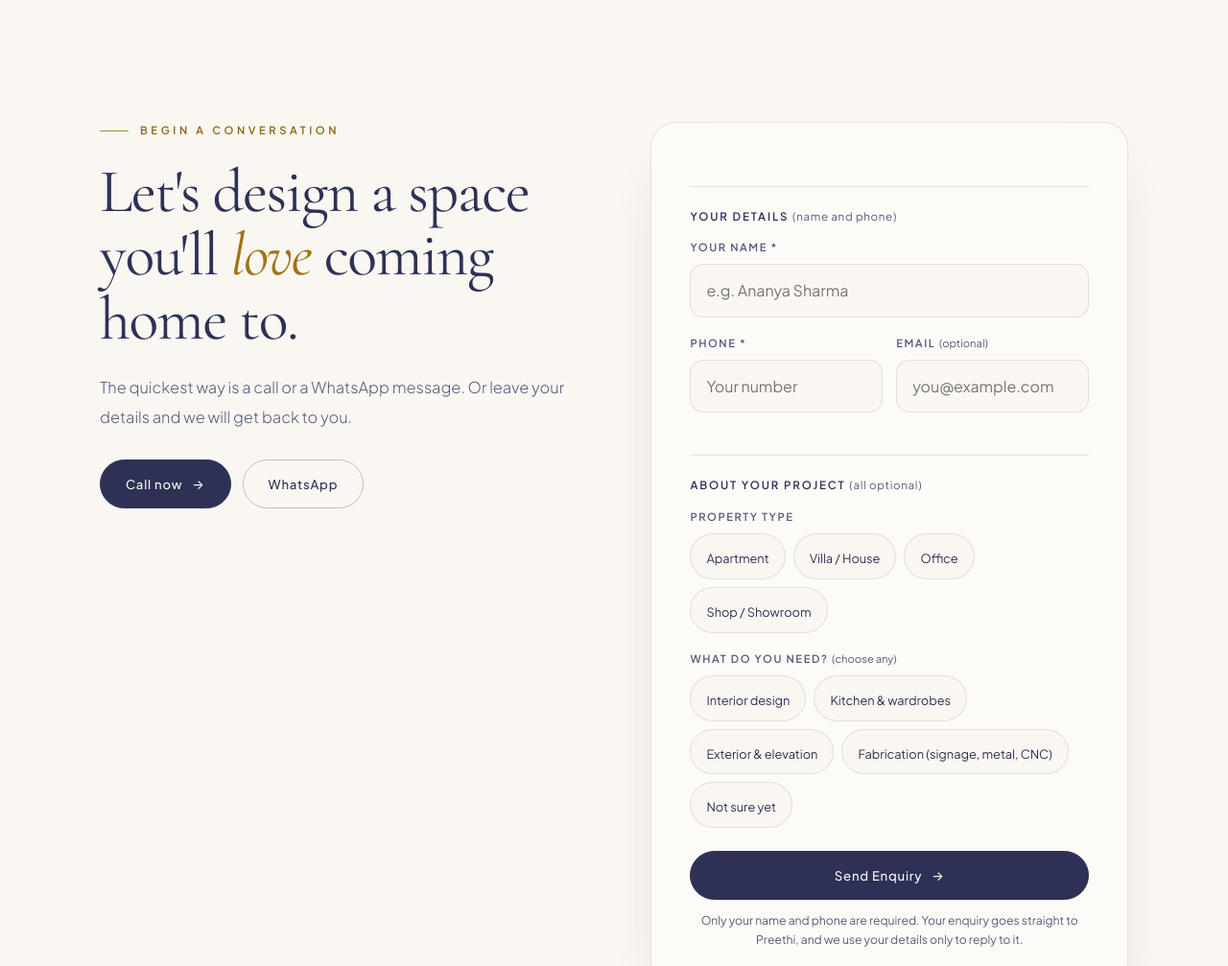
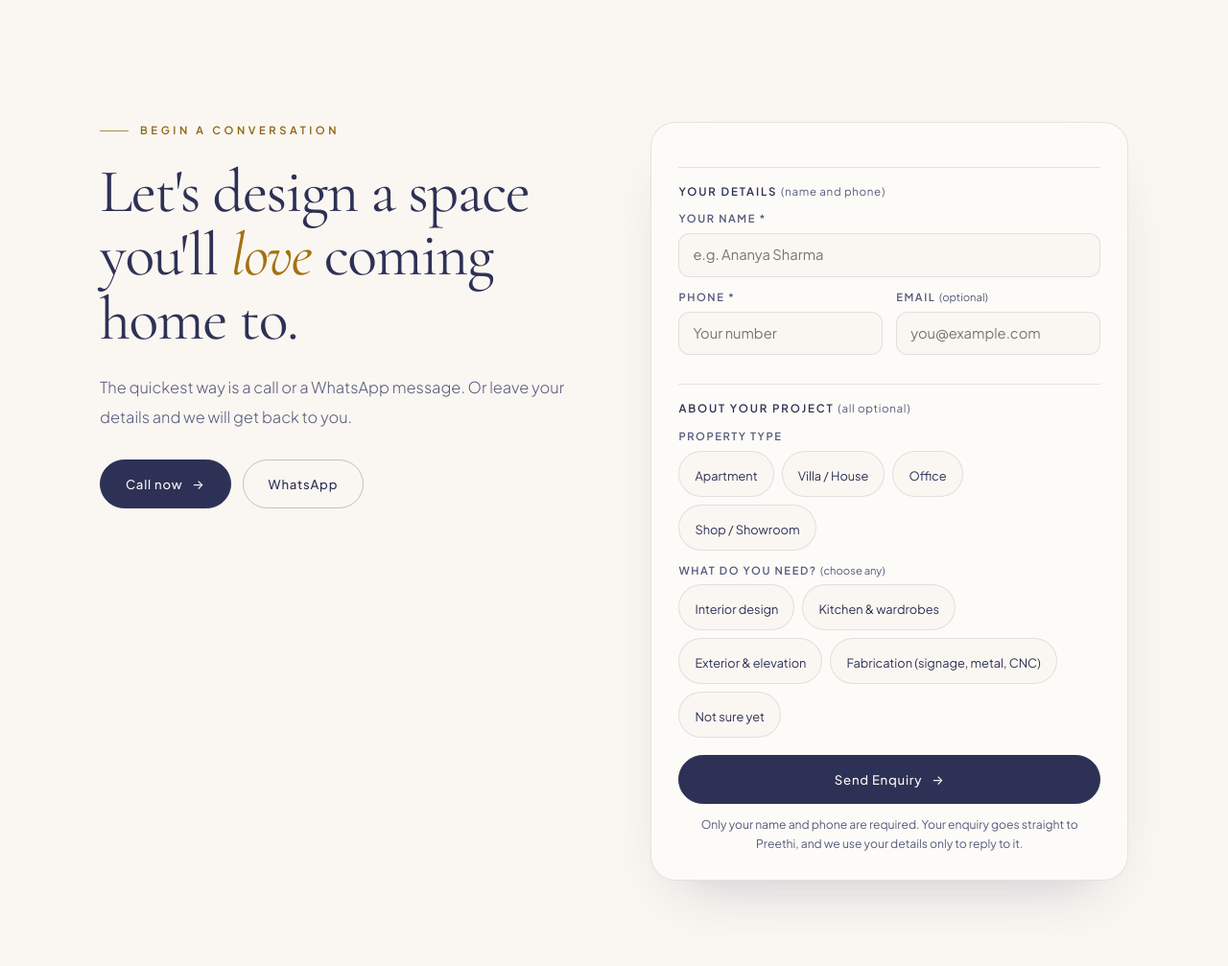
Before and after one commit to gokulcool22/landb, a plain HTML site: page index.html in a window 1280 px wide. Shown: the part 10860-11867 px from the top of the page at 96% size. Drawn offline with nearby package versions, Linux system fonts and the light colour scheme.

Commit message:
Make the contact form more compact (#42)
Claude-Session: https://claude.ai/code/session_01PnK8j2hKG8kYmLuStcFLN2

Co-authored-by: Claude <noreply@anthropic.com>

```diff
--- a/index.html
+++ b/index.html
@@ -150,20 +150,21 @@ blockquote{font-family:var(--serif);font-size:clamp(1.7rem,3.4vw,2.7rem);line-he
 
 /* contact */
 .contact{display:grid;grid-template-columns:1fr 1fr;gap:clamp(32px,6vw,90px);align-items:start}
-form{background:var(--card);border:1px solid var(--line);border-radius:26px;padding:clamp(22px,4vw,40px);box-shadow:0 30px 60px -34px rgba(46,49,86,.3)}
-.f{margin-bottom:18px}
-label{display:block;font-size:.7rem;letter-spacing:.14em;text-transform:uppercase;font-weight:600;color:var(--muted);margin-bottom:8px}
-input,select,textarea{width:100%;font:inherit;font-size:1rem;padding:14px 16px;border-radius:14px;border:1px solid var(--line);background:var(--ivory);color:var(--indigo);transition:.2s}
+form{background:var(--card);border:1px solid var(--line);border-radius:26px;padding:clamp(18px,3vw,28px);box-shadow:0 30px 60px -34px rgba(46,49,86,.3)}
+.f{margin-bottom:12px}
+label{display:block;font-size:.7rem;letter-spacing:.14em;text-transform:uppercase;font-weight:600;color:var(--muted);margin-bottom:6px}
+input,select,textarea{width:100%;font:inherit;font-size:.92rem;padding:10px 14px;border-radius:12px;border:1px solid var(--line);background:var(--ivory);color:var(--indigo);transition:.2s}
 input:focus,select:focus,textarea:focus{outline:none;border-color:var(--ochre);box-shadow:0 0 0 3px rgba(200,147,46,.18)}
-textarea{resize:vertical;min-height:110px}
-.fgrp{font-size:.72rem;letter-spacing:.16em;text-transform:uppercase;font-weight:600;color:var(--indigo);margin:0 0 14px;padding-top:4px}
+textarea{resize:vertical;min-height:80px}
+.fgrp{font-size:.72rem;letter-spacing:.16em;text-transform:uppercase;font-weight:600;color:var(--indigo);margin:0 0 10px;padding-top:2px}
 .fgrp em{font-style:normal;color:var(--muted);letter-spacing:.06em;text-transform:none;font-weight:400}
-.fgrp:not(:first-child){margin-top:26px;padding-top:22px;border-top:1px solid var(--line)}
+.fgrp:not(:first-child){margin-top:18px;padding-top:16px;border-top:1px solid var(--line)}
 .hint{text-transform:none;letter-spacing:0;font-weight:400}
 .frow{display:grid;grid-template-columns:1fr 1fr;gap:0 14px}
 @media(max-width:560px){.frow{grid-template-columns:1fr}}
 input:user-invalid{border-color:#b3412f}
 form .btn{width:100%;margin-top:6px}
+form .chip{padding:6px 14px;font-size:.74rem;min-height:40px}
 .note{font-size:.76rem;color:var(--muted);margin-top:12px;text-align:center}
 
 
```
